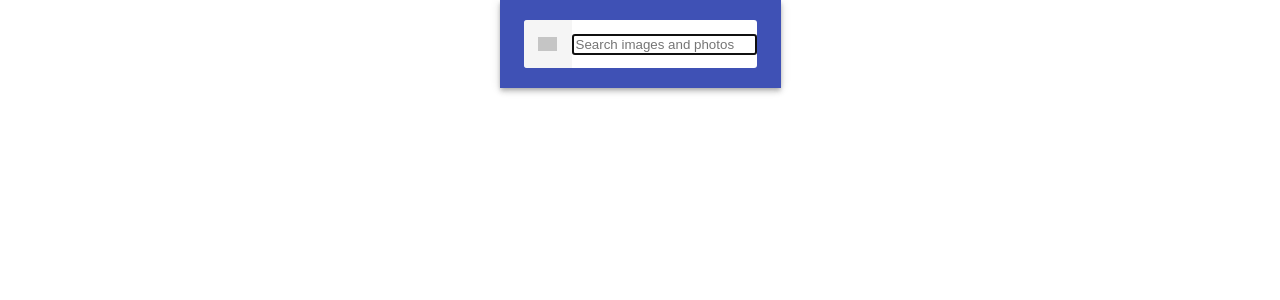
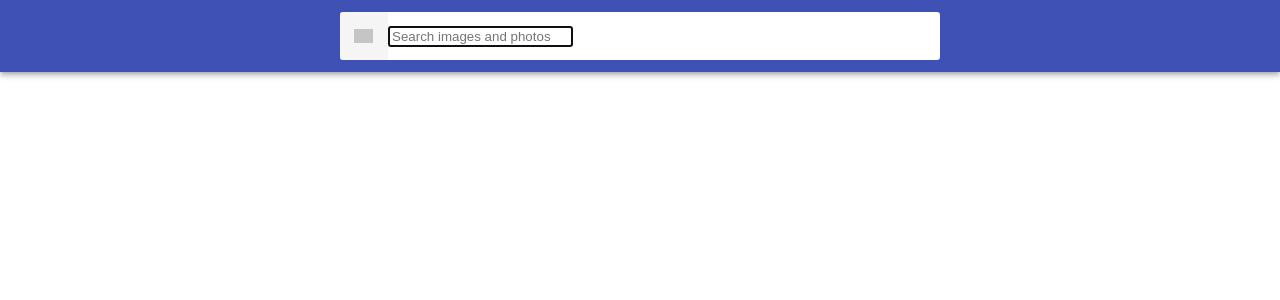
Before and after one commit to OlehKozubJS/goit-react-hw-03-image-finder, a React (Create React App) app: page / in a window 1280 px wide. Shown: the top 300 px of the page. Built offline with nearby package versions, Linux system fonts and the light colour scheme; grey boxes are pictures that could not be loaded.

Commit message:
Update App.jsx

```diff
--- a/src/components/App.jsx
+++ b/src/components/App.jsx
@@ -1,16 +1,8 @@
 import { ImageFinder } from './ImageFinder';
-
+import css from './styles/ImageFinder.module.css';
 export const App = () => {
   return (
-    <div
-      style={{
-        height: '100vh',
-        display: 'flex',
-        justifyContent: 'center',
-        fontSize: 40,
-        color: '#010101',
-      }}
-    >
+    <div className={css.App}>
       <ImageFinder />
     </div>
   );
```
